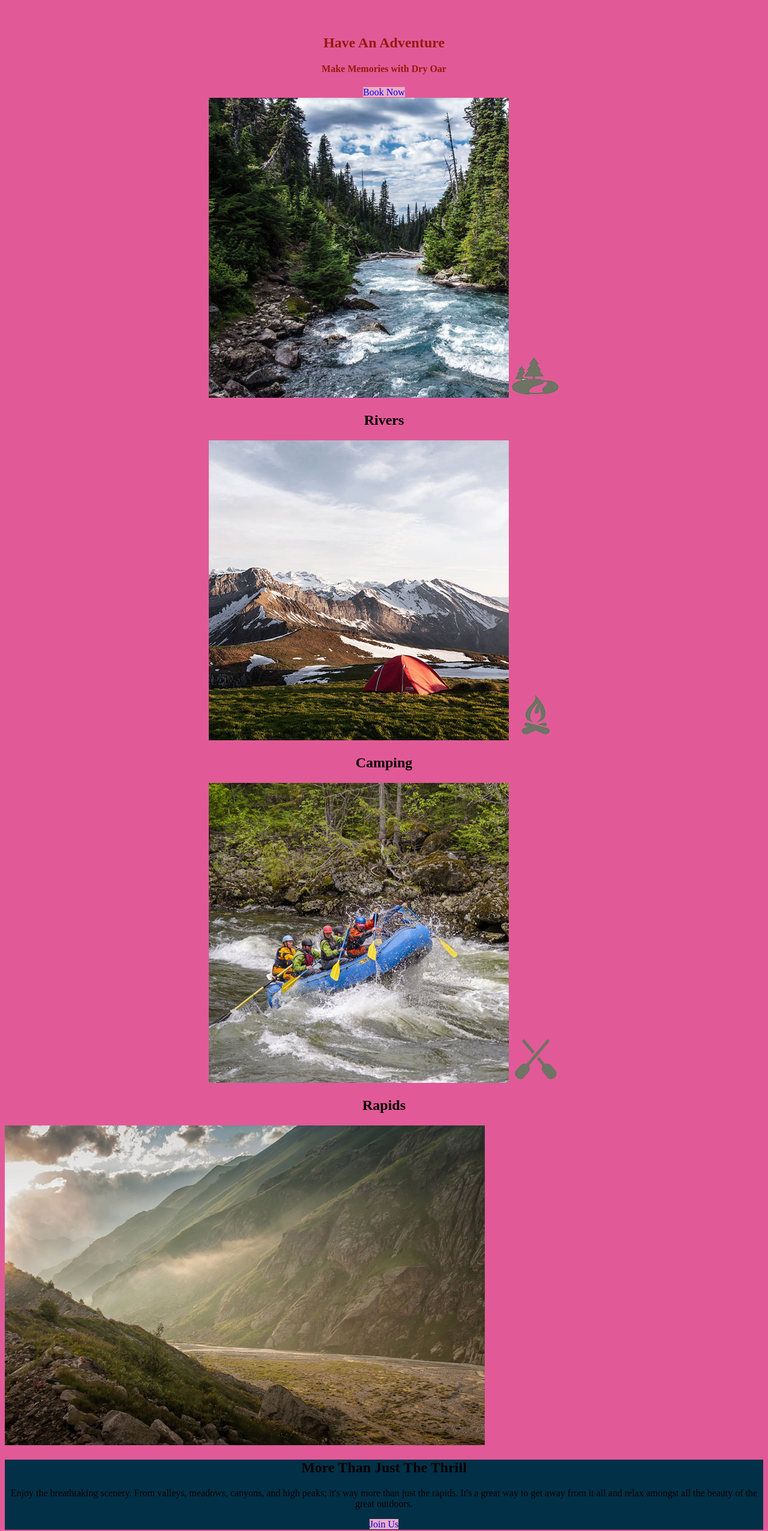
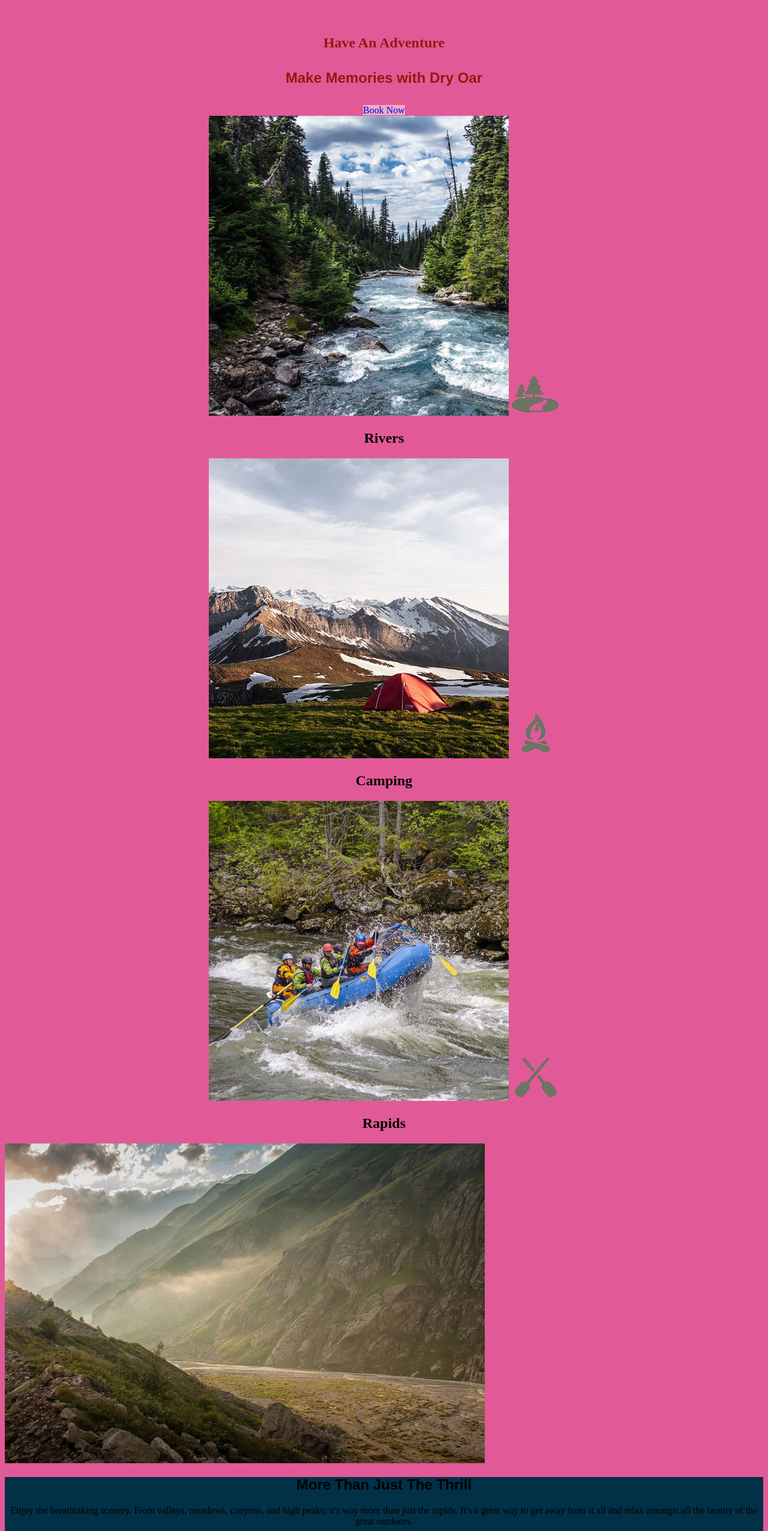
Before and after one commit to prwinward/wdd130, a plain HTML site: page wwr/index.html in a window 1280 px wide. Shown: the part 968-3520 px from the top of the page at 60% size. Drawn offline with Linux system fonts and the light colour scheme.

Commit message:
text fonts

```diff
--- a/wwr/styles/styles.css
+++ b/wwr/styles/styles.css
@@ -73,6 +73,12 @@ footer a{
 
 .msg h2{
     color: #000000;
+    font-family: Copperplate, "Copperplate Gothic Light", fantasy;
+    font-size: 24px;
+    font-style: normal;
+    font-variant: normal;
+    font-weight: 700;
+    line-height: 26.4px;
 }
 
 .msg p{
@@ -85,6 +91,12 @@ footer a{
 
 h4{
     color: #000000;
+    font-family: Copperplate, "Copperplate Gothic Light", fantasy;
+    font-size: 24px;
+    font-style: normal;
+    font-variant: normal;
+    font-weight: 700;
+    line-height: 26.4px;
 }
 
 .icon {
```
